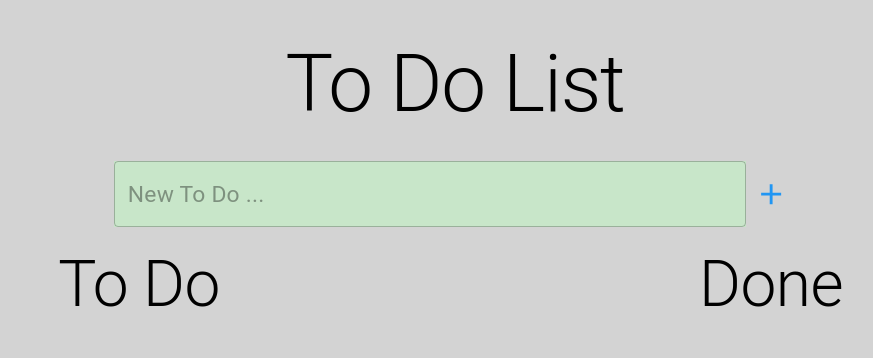
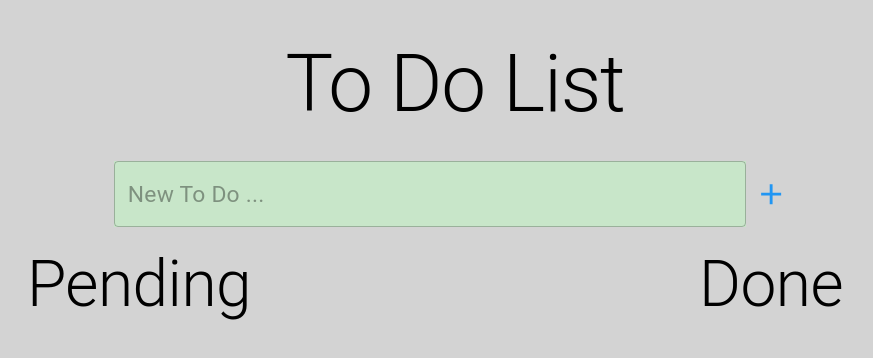
Before and after one commit to EmericLaberge/todo_app, a React (Create React App) app: page / in a window 1280 px wide. Shown: the top 358 px of the page, without its empty margins (185-1058 px from the left). Built offline with nearby package versions, Linux system fonts and the light colour scheme.

Commit message:
Your commit message

```diff
--- a/src/TodoApp.js
+++ b/src/TodoApp.js
@@ -215,7 +215,7 @@ const TodoApp = () => {
                   margin: "0 10px 0 10px",
                 }}
               >
-                To Do
+                Pending
               </Typography>
               <Droppable droppableId="nonCompletedTodos">
                 {(provided) => (
```
Lines whose indentation alone changed are shown as unchanged.
